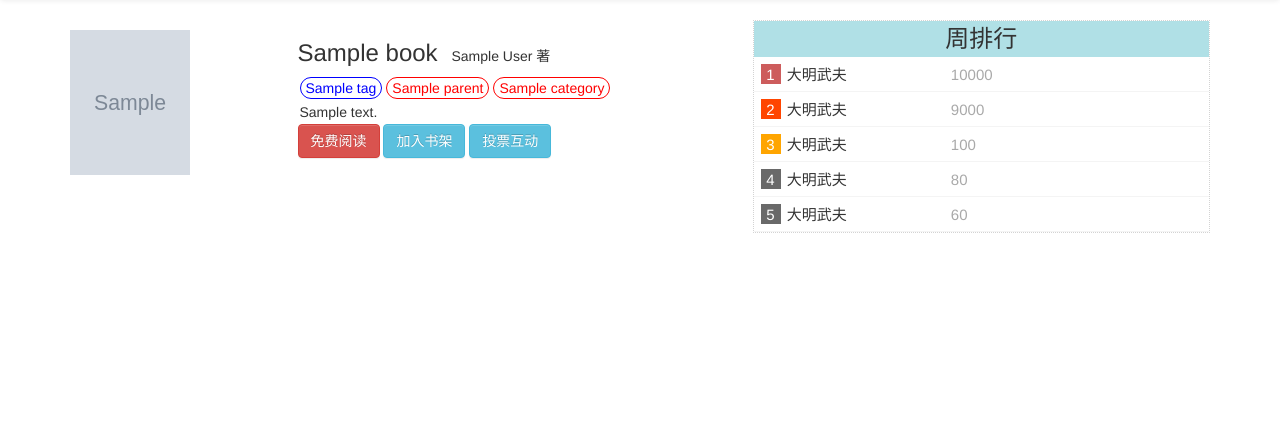
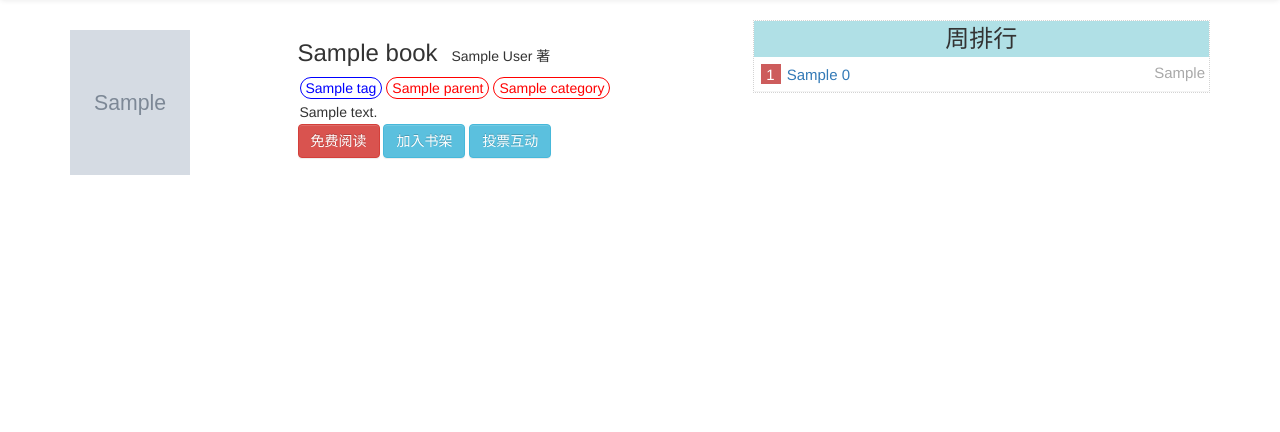
Before and after one commit to xpy03/QM, a Django app: template templates/book/show.html in a window 1280 px wide. Shown: the part 52-484 px from the top of the page. Run offline with Django 3.2, Linux system fonts and the light colour scheme; the template is opened without the code that fills it: most values are stand-ins (such as "Sample title", 1, 10 or a date in 2020); grey boxes marked "Sample" are stand-in pictures; parts of the project's set-up code (start-up, migrations or seed data) failed here and were passed over; some libraries are stand-ins or nearby versions.

Commit message:
实现周排行功能

```diff
--- a/mainapps/content/views.py
+++ b/mainapps/content/views.py
@@ -1,10 +1,16 @@
 from django.shortcuts import render
 
 from content.models import Book
+from utils import rank
+
 
 # Create your views here.
 def show(request, book_id):
 
+    rank.add_week_rank(book_id)
+
     book = Book.objects.get(pk=book_id)
 
+    rank_books = rank.get_week_rank()  # 查询前5的阅读排行
+
     return render(request, 'book/show.html',locals())
--- /dev/null
+++ b/mainapps/utils/__init__.py
@@ -0,0 +1,3 @@
+from redis import Redis
+
+redis_cache = Redis(host='127.0.0.1', port=6379, db=10)
--- a/static/book/css/book.css
+++ b/static/book/css/book.css
@@ -69,6 +69,7 @@
 }
 
 .rank li span:last-child{
-    margin-left: 100px;
+    position: absolute;
+    right: 20px;
     color: darkgray;
 }
--- a/templates/book/show.html
+++ b/templates/book/show.html
@@ -53,32 +53,13 @@
             <div class="rank">
                 <h3>周排行</h3>
                 <ul>
-                    <li>
-                        <span class="no no1">1</span>
-                        <span>大明武夫</span>
-                        <span>10000</span>
-                    </li>
-                    <li>
-                        <span class="no no2">2</span>
-                        <span>大明武夫</span>
-                        <span>9000</span>
-                    </li>
-                    <li>
-                        <span class="no no3">3</span>
-                        <span>大明武夫</span>
-                        <span>100</span>
-                    </li>
-                    <li>
-                        <span class="no">4</span>
-                        <span>大明武夫</span>
-                        <span>80</span>
-
-                    </li>
-                    <li>
-                        <span class="no">5</span>
-                        <span>大明武夫</span>
-                        <span>60</span>
-                    </li>
+                    {% for rank_book in rank_books %}
+                        <li>
+                            <span class="no {% if forloop.counter <= 3 %}no{{ forloop.counter }}{% endif %}">{{ forloop.counter }}</span>
+                            <span><a href="/book/show/{{ rank_book.0.id }}/">{{ rank_book.0.title }}</a></span>
+                            <span>{{ rank_book.1 }}</span>
+                        </li>
+                    {% endfor %}
                 </ul>
             </div>
 
```
Also changed, not shown: mainapps/utils/rank.py (added, +19 -0 lines).
